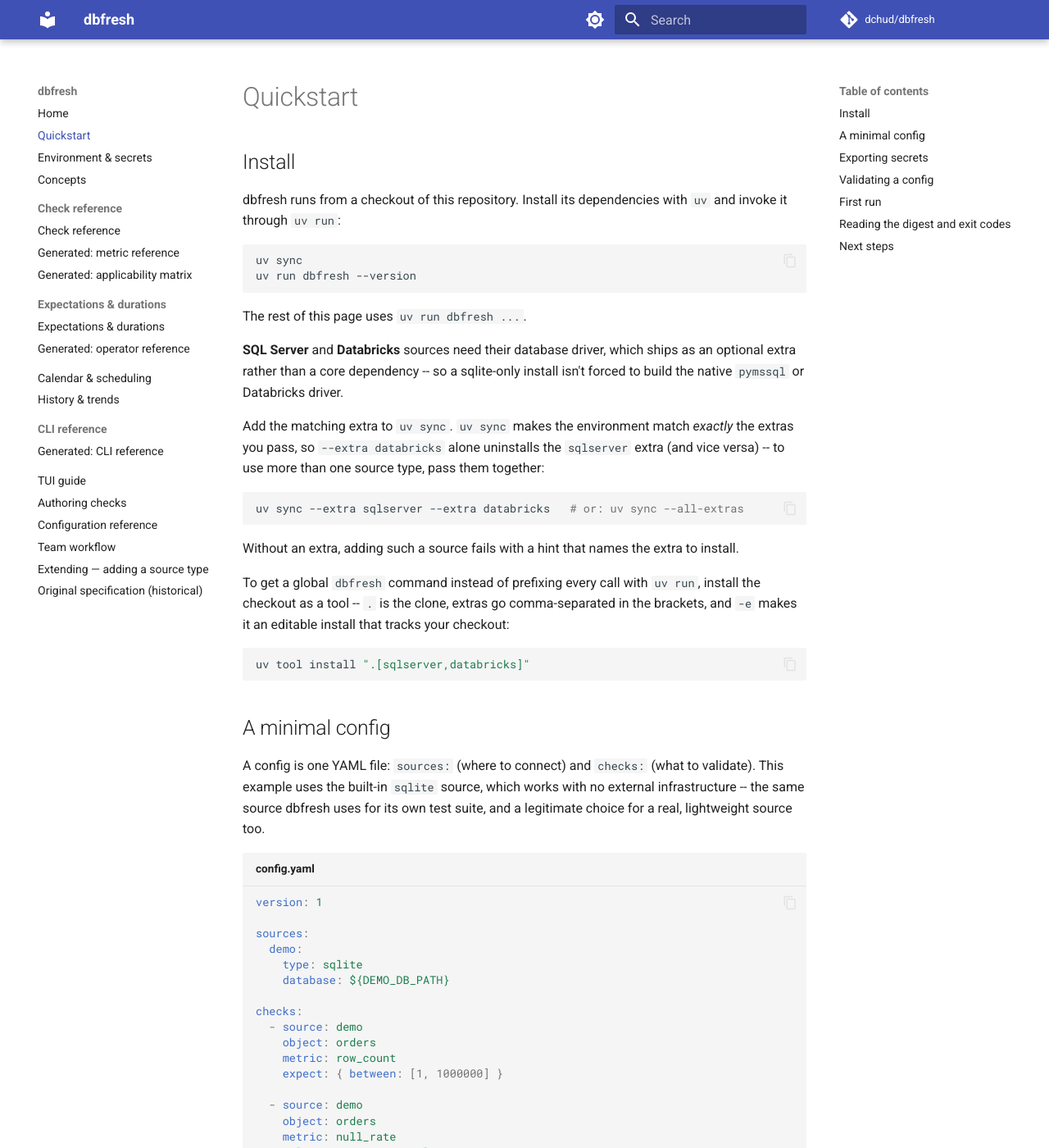
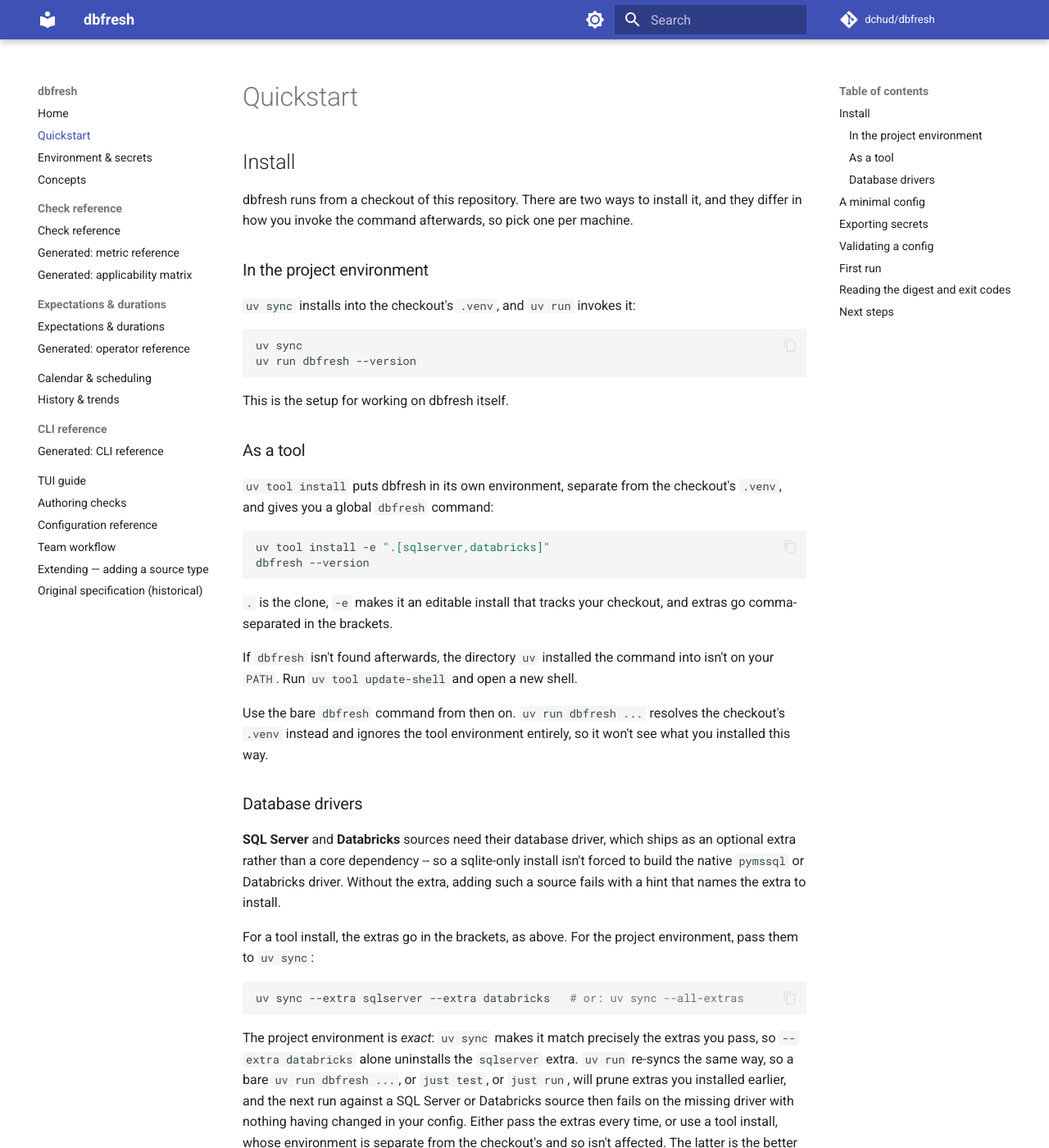
Before and after one commit to dchud/dbfresh, an MkDocs documentation site: the page built from docs/quickstart.md, in a window 1280 px wide and 1400 px high. Shown: the whole window at 82% size. Built offline with MkDocs 1.6.1 and Material for MkDocs 9.7.7, drawn with Linux system fonts in a browser that asks for light colours; comment, search, counter and statistics services are not loaded; some of the changed text lies outside the part shown.

Commit message:
Document the tool-install path for the driver extras
The Quickstart's install section gave `uv sync` and `uv run` as the way in,
then offered `uv tool install` further down as a way to shorten the command.
A reader who took that offer was left without three things needed to make it
work: that the `uv run` prefix has to be dropped afterwards, since `uv run`
resolves the checkout's .venv and never sees the tool environment; that the
command directory may not be on PATH, and `uv tool update-shell` fixes it;
and that a tool install is the way to keep driver extras installed at all.

Split the section into the two install paths and describe each one's
invocation, then discuss the driver extras against both. Record that the
pruning follows from `uv run` as much as from an explicit `uv sync`, so a
bare `uv run dbfresh ...`, `just test`, or `just run` removes extras
installed earlier.

Also add the `-e` the surrounding prose already claimed for the tool-install
command, which did not carry it.

````diff
--- a/docs/quickstart.md
+++ b/docs/quickstart.md
@@ -2,40 +2,69 @@
 
 ## Install
 
-dbfresh runs from a checkout of this repository. Install its dependencies
-with `uv` and invoke it through `uv run`:
+dbfresh runs from a checkout of this repository. There are two ways to
+install it, and they differ in how you invoke the command afterwards, so
+pick one per machine.
+
+### In the project environment
+
+`uv sync` installs into the checkout's `.venv`, and `uv run` invokes it:
 
 ```bash
 uv sync
 uv run dbfresh --version
 ```
 
-The rest of this page uses `uv run dbfresh ...`.
+This is the setup for working on dbfresh itself.
+
+### As a tool
+
+`uv tool install` puts dbfresh in its own environment, separate from the
+checkout's `.venv`, and gives you a global `dbfresh` command:
+
+```bash
+uv tool install -e ".[sqlserver,databricks]"
+dbfresh --version
+```
+
+`.` is the clone, `-e` makes it an editable install that tracks your
+checkout, and extras go comma-separated in the brackets.
+
+If `dbfresh` isn't found afterwards, the directory `uv` installed the
+command into isn't on your `PATH`. Run `uv tool update-shell` and open a
+new shell.
+
+Use the bare `dbfresh` command from then on. `uv run dbfresh ...` resolves
+the checkout's `.venv` instead and ignores the tool environment entirely,
+so it won't see what you installed this way.
+
+### Database drivers
 
 **SQL Server** and **Databricks** sources need their database driver, which
 ships as an optional extra rather than a core dependency -- so a sqlite-only
 install isn't forced to build the native `pymssql` or Databricks driver.
+Without the extra, adding such a source fails with a hint that names the
+extra to install.
 
-Add the matching extra to `uv sync`. `uv sync` makes the environment match
-*exactly* the extras you pass, so `--extra databricks` alone uninstalls the
-`sqlserver` extra (and vice versa) -- to use more than one source type, pass
-them together:
+For a tool install, the extras go in the brackets, as above. For the
+project environment, pass them to `uv sync`:
 
 ```bash
 uv sync --extra sqlserver --extra databricks   # or: uv sync --all-extras
 ```
 
-Without an extra, adding such a source fails with a hint that names the
-extra to install.
+The project environment is *exact*: `uv sync` makes it match precisely the
+extras you pass, so `--extra databricks` alone uninstalls the `sqlserver`
+extra. `uv run` re-syncs the same way, so a bare `uv run dbfresh ...`, or
+`just test`, or `just run`, will prune extras you installed earlier, and
+the next run against a SQL Server or Databricks source then fails on the
+missing driver with nothing having changed in your config. Either pass the extras every time, or use a tool
+install, whose environment is separate from the checkout's and so isn't
+affected. The latter is the better fit for a machine that runs dbfresh
+against live sources.
 
-To get a global `dbfresh` command instead of prefixing every call with
-`uv run`, install the checkout as a tool -- `.` is the clone, extras go
-comma-separated in the brackets, and `-e` makes it an editable install that
-tracks your checkout:
-
-```bash
-uv tool install ".[sqlserver,databricks]"
-```
+The rest of this page writes `uv run dbfresh ...`; drop the prefix if you
+installed as a tool.
 
 ## A minimal config
 
````
Also changed, not shown: CHANGELOG.md (+5 -0 lines), 1 other file.
